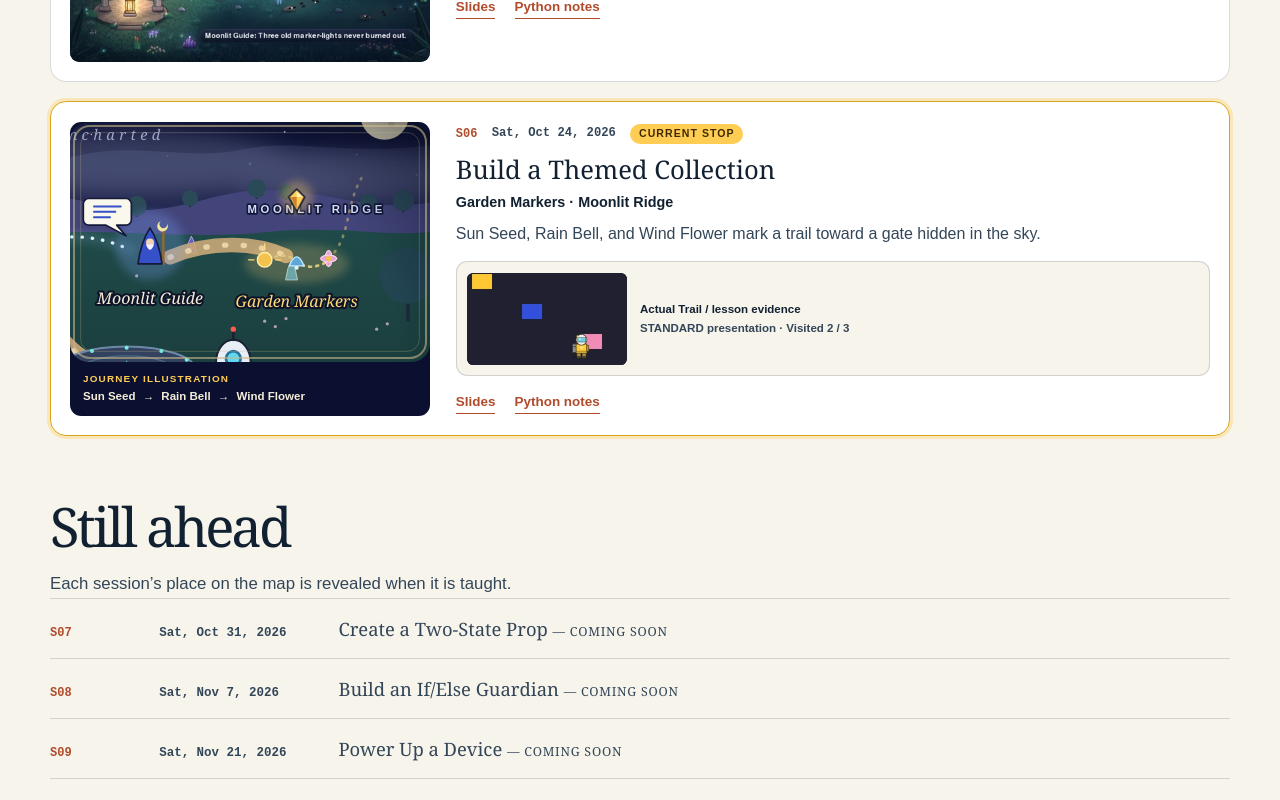
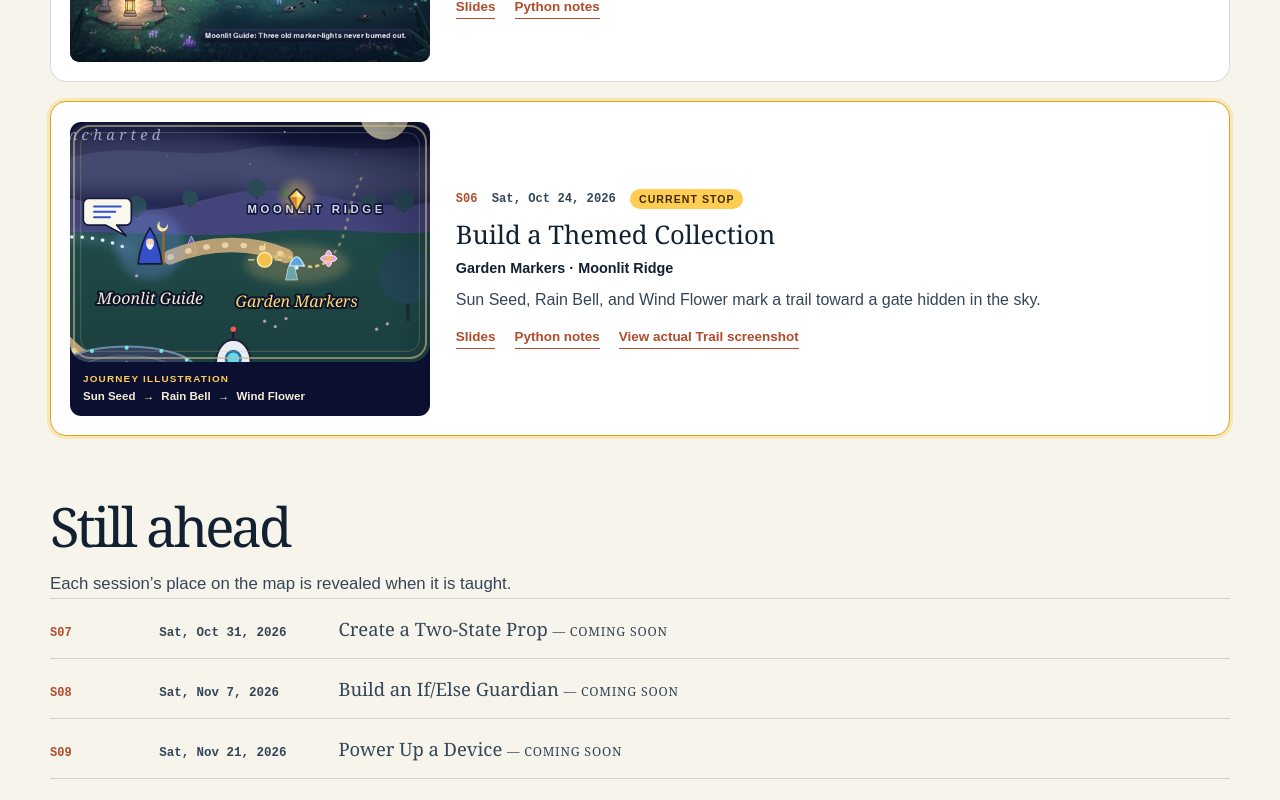
Before and after one commit to tonyluo2000/explore-studio, a Next.js app in the folder course4teen-website/: page /students/journey in a window 1280 px wide. Shown: the part 3040-3840 px from the top of the page. Built offline with nearby package versions, Linux system fonts and the light colour scheme.

Commit message:
Simplify S06 Journey card evidence

```diff
--- a/course4teen-website/app/globals.css
+++ b/course4teen-website/app/globals.css
@@ -474,13 +474,6 @@ kbd { background: var(--cream); border: 1px solid var(--line); border-radius: .3
 .journey-stop h3 { font: 400 1.6rem/1.15 Georgia, serif; margin-bottom: .5rem; }
 .journey-stop-place { font-weight: 700; font-size: .9rem; color: var(--ink); margin-bottom: .45rem; }
 .journey-stop-story { color: var(--ink-soft); line-height: 1.6; margin-bottom: .9rem; }
-.journey-runtime-evidence { display: grid; grid-template-columns: 10rem minmax(0, 1fr); gap: .8rem; align-items: center; margin: 0 0 1rem; padding: .65rem; border: 1px solid var(--line); border-radius: .7rem; background: #f7f4ec; min-width: 0; }
-.journey-runtime-evidence-window { display: block; width: 10rem; height: 5.75rem; overflow: hidden; border-radius: .4rem; background: #1e1e2d; }
-.journey-runtime-evidence-window:focus-visible { outline: 3px solid var(--coral-accessible); outline-offset: 2px; }
-.journey-runtime-evidence-shot { display: block; width: 15rem; height: auto; max-width: none; transform: translate(-2.5rem, -2.75rem); }
-.journey-runtime-evidence figcaption { min-width: 0; font: 700 .72rem/1.45 Arial, sans-serif; color: var(--ink-soft); }
-.journey-runtime-evidence strong, .journey-runtime-evidence span { display: block; }
-.journey-runtime-evidence strong { color: var(--ink); margin-bottom: .15rem; }
 .journey-stop-links { display: flex; flex-wrap: wrap; gap: .5rem 1.2rem; margin: 0; }
 .journey-stop-links a { font-size: .84rem; font-weight: 800; color: var(--coral-accessible); border-bottom: 1px solid currentColor; padding-bottom: 1px; }
 .journey-ahead-heading { margin-bottom: 1rem !important; }
@@ -507,7 +500,6 @@ kbd { background: var(--cream); border: 1px solid var(--line); border-radius: .3
 }
 @media (max-width: 479px) {
   .journey-context dl > div { grid-template-columns: 1fr; gap: .15rem; }
-  .journey-runtime-evidence { grid-template-columns: 1fr; }
 }
 
 @media (prefers-reduced-motion: reduce) {
--- a/course4teen-website/app/students/journey/page.tsx
+++ b/course4teen-website/app/students/journey/page.tsx
@@ -175,34 +175,12 @@ export default function JourneyPage() {
                     <h3>{stop.session.title}</h3>
                     <p className="journey-stop-place">{stop.location}</p>
                     <p className="journey-stop-story">{stop.story}</p>
-                    {isS06JourneyStop ? (
-                      <figure className="journey-runtime-evidence">
-                        <a
-                          className="journey-runtime-evidence-window"
-                          href={stop.hero.full.src}
-                          aria-label="Open the full S06 Trail evidence image"
-                        >
-                          {/* The compact crop intentionally omits the runtime's long, clipped mission line. */}
-                          {/* eslint-disable-next-line @next/next/no-img-element */}
-                          <img
-                            className="journey-runtime-evidence-shot"
-                            src={stop.hero.small.src}
-                            width={stop.hero.small.width}
-                            height={stop.hero.small.height}
-                            alt={stop.hero.alt}
-                            loading="lazy"
-                            decoding="async"
-                          />
-                        </a>
-                        <figcaption>
-                          <strong>Actual Trail / lesson evidence</strong>
-                          <span>STANDARD presentation &middot; Visited 2 / 3</span>
-                        </figcaption>
-                      </figure>
-                    ) : null}
                     <p className="journey-stop-links">
                       {stop.slidesHref ? <Link href={stop.slidesHref}>Slides</Link> : null}
                       {stop.notesHref ? <Link href={stop.notesHref}>Python notes</Link> : null}
+                      {isS06JourneyStop ? (
+                        <a href={stop.hero.full.src}>View actual Trail screenshot</a>
+                      ) : null}
                     </p>
                   </div>
                 </li>
```
Also changed, not shown: 1 other file (tests, documents, lock files or other folders).
